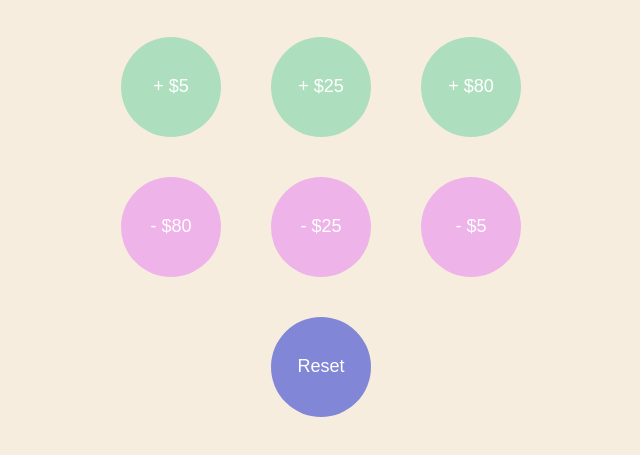
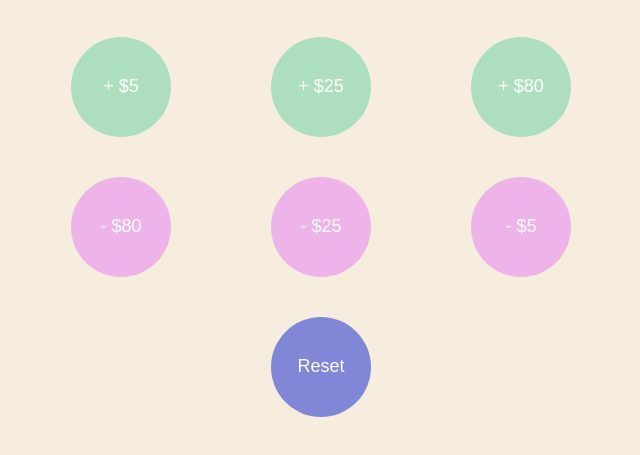
Before and after one commit to brundonsmith/bf-balance, a plain HTML site: page static/index.html in a window 1280 px wide. Shown: the part 267-722 px from the top of the page, without its empty margins (319-959 px from the left). Drawn offline with Linux system fonts and the light colour scheme; no server answers.

Commit message:
Style fixes

```diff
--- a/static/index.css
+++ b/static/index.css
@@ -41,12 +41,10 @@ button {
 
 .row {
     display: flex;
-    justify-content: center;
+    justify-content: space-around;
     margin-top: 40px;
-}
-
-.row>button:not(:first-child) {
-    margin-left: 50px;
+    width: 100%;
+    max-width: 600px;
 }
 
 .positive>button {
--- a/static/index.html
+++ b/static/index.html
@@ -3,6 +3,7 @@
     <head>
         <link rel="stylesheet" href="/static/index.css">
         <script src="/static/index.js"></script>
+        <meta name="viewport" content="width=device-width, initial-scale=1">
     </head>
 
     <body>
```
